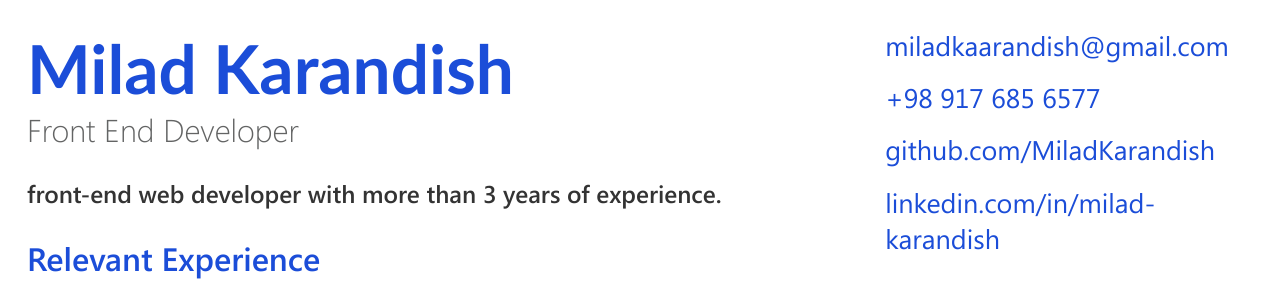
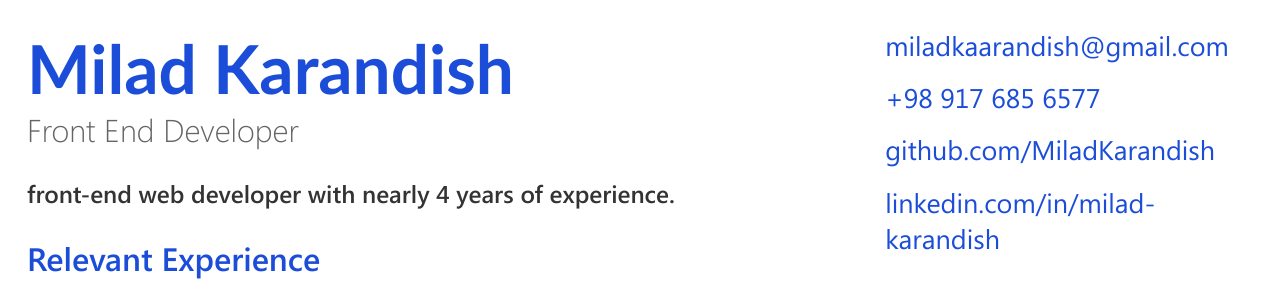
Before and after one commit to MiladKarandish/resume-maker, a React (Vite) app: page / in a window 1280 px wide. Shown: the top 281 px of the page. Built offline with nearby package versions, Linux system fonts and the light colour scheme.

Commit message:
data updated

```diff
--- a/src/components/Header/index.tsx
+++ b/src/components/Header/index.tsx
@@ -7,7 +7,7 @@ const Header = () => {
       <h3 className={`${styles["_field"]}`}>Front End Developer</h3>
 
       <p className={`${styles["_about-me"]}`}>
-        front-end web developer with more than 3 years of experience.
+        front-end web developer with nearly 4 years of experience.
       </p>
     </>
   );
```
